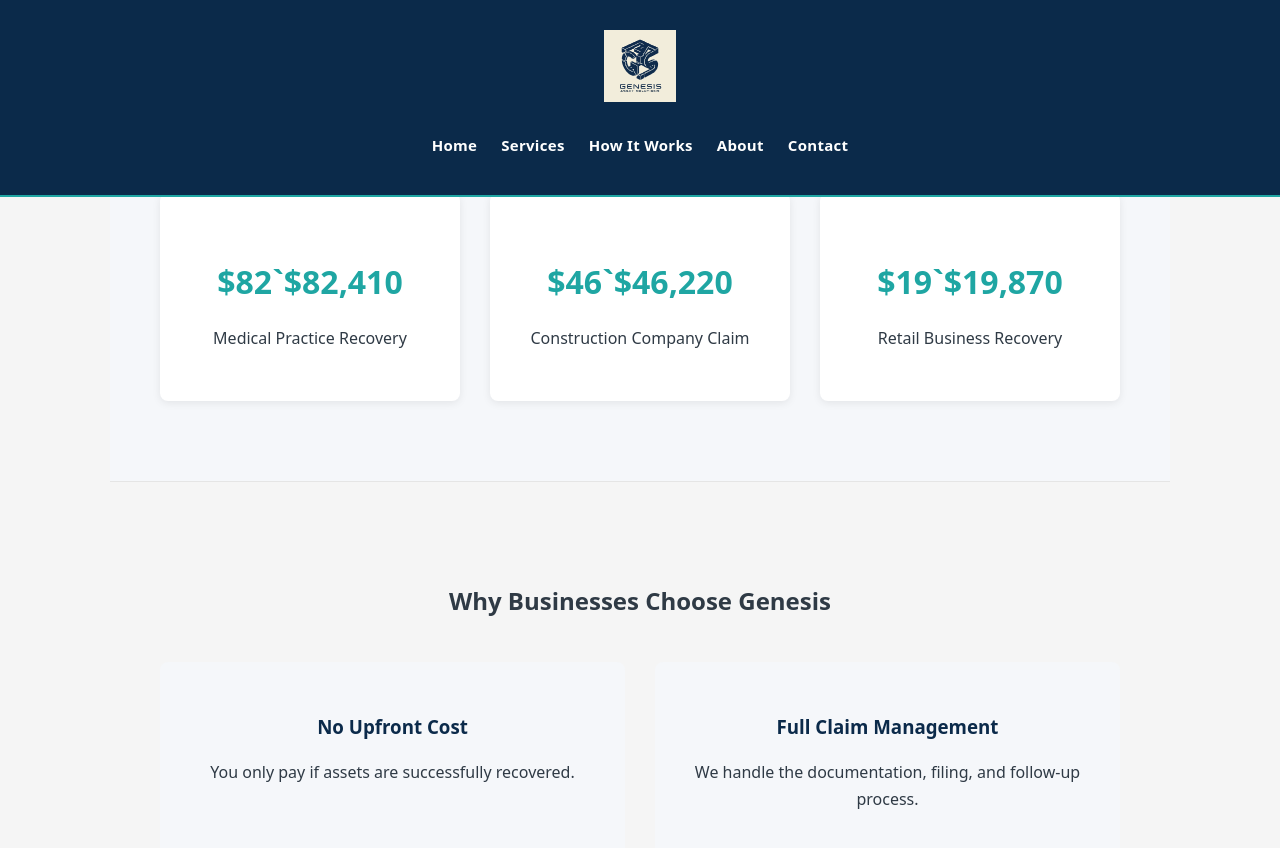
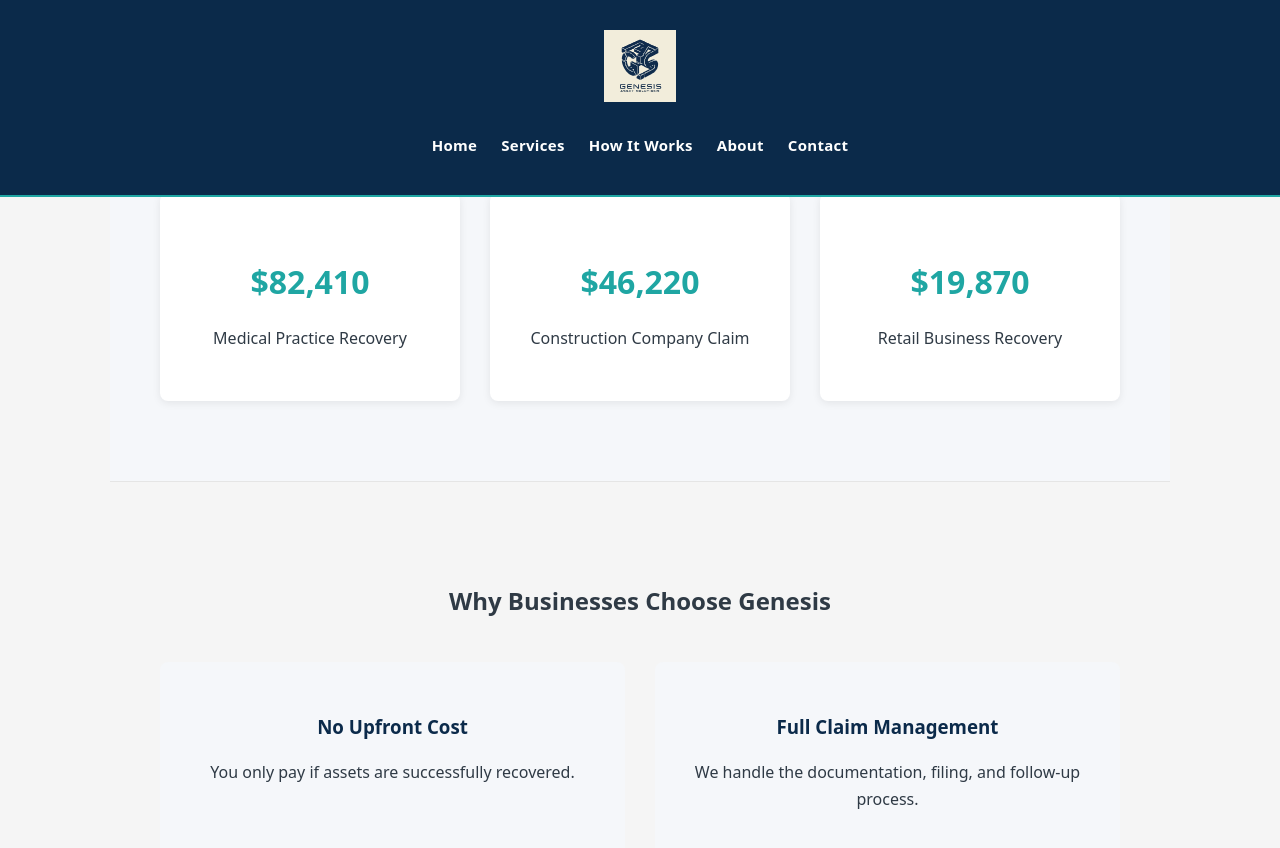
Before and after one commit to ljonezd-beep/genesisassetsolutions-site, a Jekyll site: the page built from index.html, in a window 1280 px wide and 900 px high, scrolled down 1574 px. Shown: the top 848 px of the window. Built offline with Jekyll 4.4.1, drawn with Linux system fonts in a browser that asks for light colours.

Commit message:
Fix results section amounts (literal dollars)

```diff
--- a/index.html
+++ b/index.html
@@ -66,17 +66,17 @@ Call: <a href="tel:{{ site.phone | replace: '-', '' }}">{{ site.phone }}</a>
     <div class="results-grid">
 
       <div class="result">
-        <h3>$82`$82,410</h3>
+        <h3>$82,410</h3>
         <p>Medical Practice Recovery</p>
       </div>
 
       <div class="result">
-        <h3>$46`$46,220</h3>
+        <h3>$46,220</h3>
         <p>Construction Company Claim</p>
       </div>
 
       <div class="result">
-        <h3>$19`$19,870</h3>
+        <h3>$19,870</h3>
         <p>Retail Business Recovery</p>
       </div>
 
```
